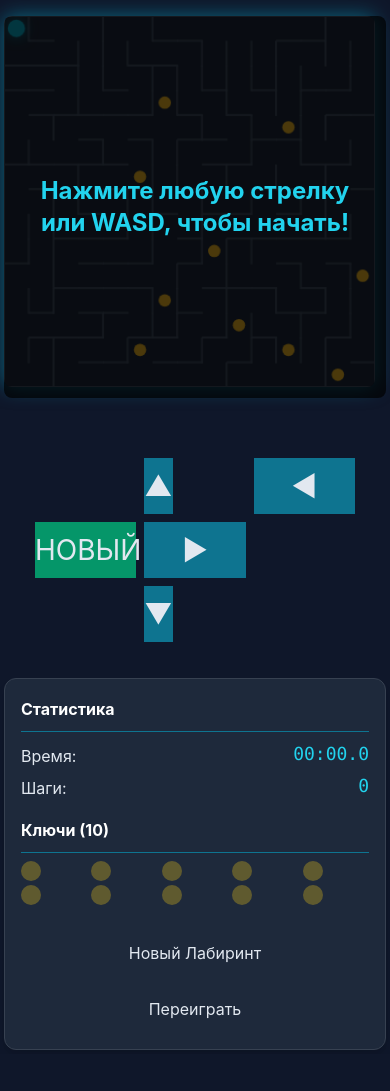
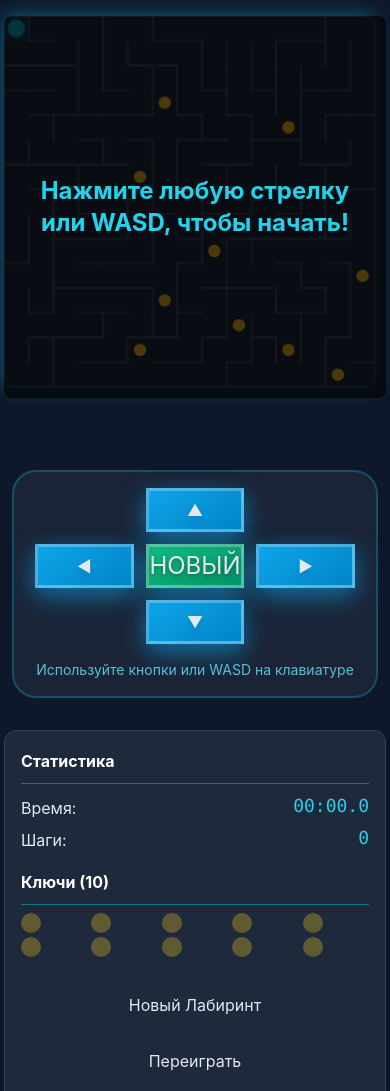
Before and after one commit to Sova-studiya/Game_PS-PC, a plain HTML site: page index.html in a window 390 px wide. Shown: the top 1091 px of the page. Before the commit the page ends 1054 px from the top, so only its background shows below. Drawn offline with nearby package versions, Linux system fonts and the light colour scheme.

Commit message:
Update index.html

```diff
--- a/index.html
+++ b/index.html
@@ -32,6 +32,7 @@
                 padding: 0.25rem;
                 align-items: flex-start;
                 padding-top: 1rem;
+                justify-content: flex-start;
             }
 
             #gameCanvas {
@@ -46,7 +47,7 @@
             border-radius: 0.5rem;
             box-shadow: 0 0 20px rgba(6, 182, 212, 0.5);
             display: block;
-            touch-action: none; /* Предотвращает стандартные жесты касания */
+            touch-action: none;
         }
 
         .btn-primary {
@@ -82,26 +83,89 @@
             @apply mb-0;
         }
 
+        /* ОЧЕНЬ УЛУЧШЕННЫЕ КНОПКИ УПРАВЛЕНИЯ ДЛЯ МОБИЛЬНЫХ */
+        .control-btn {
+            @apply w-full h-20 text-4xl font-bold text-white rounded-2xl shadow-2xl
+                   transition duration-150 ease-in-out focus:outline-none
+                   active:scale-90 flex items-center justify-center;
+            touch-action: manipulation;
+            background-image: linear-gradient(145deg, #0ea5e9, #0284c7);
+            border: 3px solid rgba(255, 255, 255, 0.2);
+            box-shadow: 0 8px 25px rgba(14, 165, 233, 0.3),
+                        inset 0 2px 0 rgba(255, 255, 255, 0.2);
+        }
+
+        /* Специальные стили для разных кнопок управления */
+        #upBtn {
+            background-image: linear-gradient(145deg, #0ea5e9, #0284c7);
+            border-color: rgba(255, 255, 255, 0.3);
+        }
+
+        #downBtn {
+            background-image: linear-gradient(145deg, #0ea5e9, #0284c7);
+            border-color: rgba(255, 255, 255, 0.3);
+        }
+
+        #leftBtn {
+            background-image: linear-gradient(145deg, #0ea5e9, #0284c7);
+            border-color: rgba(255, 255, 255, 0.3);
+        }
+
+        #rightBtn {
+            background-image: linear-gradient(145deg, #0ea5e9, #0284c7);
+            border-color: rgba(255, 255, 255, 0.3);
+        }
+
+        #mobileNewMazeBtn {
+            background-image: linear-gradient(145deg, #10b981, #059669);
+            border-color: rgba(255, 255, 255, 0.3);
+            font-size: 1.5rem !important;
+            text-shadow: 0 2px 4px rgba(0, 0, 0, 0.3);
+        }
+
+        /* Эффекты при наведении/нажатии */
+        .control-btn:hover {
+            transform: translateY(-2px);
+            box-shadow: 0 12px 30px rgba(14, 165, 233, 0.4),
+                        inset 0 2px 0 rgba(255, 255, 255, 0.3);
+        }
+
+        .control-btn:active {
+            transform: translateY(1px) scale(0.95);
+            box-shadow: 0 4px 15px rgba(14, 165, 233, 0.3),
+                        inset 0 2px 0 rgba(255, 255, 255, 0.1);
+        }
+
+        /* Адаптивные размеры для очень маленьких экранов */
+        @media (max-width: 380px) {
+            .control-btn {
+                height: 4.5rem !important;
+                font-size: 2.5rem !important;
+            }
+
+            #mobileNewMazeBtn {
+                font-size: 1.25rem !important;
+            }
+        }
+
+        @media (max-width: 320px) {
+            .control-btn {
+                height: 4rem !important;
+                font-size: 2rem !important;
+            }
+
+            #mobileNewMazeBtn {
+                font-size: 1.125rem !important;
+            }
+        }
+
         /* Адаптивные размеры текста для мобильных */
         @media (max-width: 640px) {
             .btn-quiz-option {
-                font-size: 1.125rem !important; /* text-lg */
-                padding-top: 1rem !important; /* py-4 */
+                font-size: 1.125rem !important;
+                padding-top: 1rem !important;
                 padding-bottom: 1rem !important;
                 min-height: 4rem !important;
-            }
-        }
-
-        /* Адаптивные элементы управления для мобильных */
-        .control-btn {
-            @apply w-full h-14 text-3xl font-bold text-white rounded-xl shadow-xl transition duration-100 ease-in-out focus:outline-none active:scale-95;
-            touch-action: manipulation; /* Улучшает отзывчивость касаний */
-        }
-
-        @media (max-width: 640px) {
-            .control-btn {
-                height: 3.5rem !important;
-                font-size: 1.75rem !important;
             }
         }
 
@@ -118,7 +182,7 @@
             z-index: 100;
             overflow-y: auto;
             padding: 1rem;
-            -webkit-overflow-scrolling: touch; /* Плавная прокрутка на iOS */
+            -webkit-overflow-scrolling: touch;
         }
 
         .modal-content {
@@ -141,14 +205,14 @@
             }
 
             #quizQuestion {
-                font-size: 1.125rem !important; /* text-lg */
-                margin-bottom: 1.5rem !important; /* mb-6 */
+                font-size: 1.125rem !important;
+                margin-bottom: 1.5rem !important;
                 line-height: 1.5 !important;
             }
 
             h3 {
-                font-size: 1.5rem !important; /* text-2xl */
-                margin-bottom: 1rem !important; /* mb-4 */
+                font-size: 1.5rem !important;
+                margin-bottom: 1rem !important;
             }
         }
 
@@ -189,6 +253,7 @@
                 order: 2 !important;
                 width: 100% !important;
                 margin-bottom: 1.5rem !important;
+                padding: 0.5rem !important;
             }
         }
 
@@ -214,7 +279,71 @@
         /* Улучшенные кнопки для мобильных */
         button {
             touch-action: manipulation;
-            min-height: 44px; /* Минимальный размер для удобного касания */
+            min-height: 44px;
+        }
+
+        /* Специальный контейнер для мобильного управления */
+        .mobile-controls-container {
+            background: rgba(30, 41, 59, 0.8);
+            backdrop-filter: blur(10px);
+            border: 2px solid rgba(6, 182, 212, 0.3);
+            border-radius: 1.5rem;
+            padding: 1rem;
+            margin-top: 1rem;
+        }
+
+        /* Улучшенная сетка для управления */
+        .controls-grid {
+            display: grid;
+            grid-template-columns: 1fr 1fr 1fr;
+            grid-template-rows: 1fr 1fr 1fr;
+            gap: 0.75rem;
+            width: 100%;
+            max-width: 320px;
+            margin: 0 auto;
+        }
+
+        /* Позиционирование кнопок в сетке */
+        .controls-grid #upBtn {
+            grid-column: 2;
+            grid-row: 1;
+        }
+
+        .controls-grid #leftBtn {
+            grid-column: 1;
+            grid-row: 2;
+        }
+
+        .controls-grid #mobileNewMazeBtn {
+            grid-column: 2;
+            grid-row: 2;
+        }
+
+        .controls-grid #rightBtn {
+            grid-column: 3;
+            grid-row: 2;
+        }
+
+        .controls-grid #downBtn {
+            grid-column: 2;
+            grid-row: 3;
+        }
+
+        /* Анимация для кнопок */
+        @keyframes pulse {
+            0% {
+                box-shadow: 0 8px 25px rgba(14, 165, 233, 0.3);
+            }
+            50% {
+                box-shadow: 0 8px 25px rgba(14, 165, 233, 0.6);
+            }
+            100% {
+                box-shadow: 0 8px 25px rgba(14, 165, 233, 0.3);
+            }
+        }
+
+        .control-btn {
+            animation: pulse 2s infinite;
         }
     </style>
 </head>
@@ -263,18 +392,40 @@
             </div>
         </div>
 
-        <!-- Мобильные элементы управления -->
+        <!-- УЛУЧШЕННЫЕ МОБИЛЬНЫЕ ЭЛЕМЕНТЫ УПРАВЛЕНИЯ -->
         <div id="mobileControls" class="mobile-controls w-full max-w-md flex justify-center p-3 lg:hidden order-3">
-            <div class="grid grid-cols-3 gap-2 w-full max-w-xs">
-                <div class="col-start-2">
-                    <button id="upBtn" class="control-btn bg-cyan-700 hover:bg-cyan-600 active:bg-cyan-500">▲</button>
+            <div class="mobile-controls-container w-full">
+                <div class="controls-grid">
+                    <!-- Вверх -->
+                    <button id="upBtn" class="control-btn">
+                        <span class="drop-shadow-lg">▲</span>
+                    </button>
+
+                    <!-- Влево -->
+                    <button id="leftBtn" class="control-btn">
+                        <span class="drop-shadow-lg">◀</span>
+                    </button>
+
+                    <!-- Новая игра -->
+                    <button id="mobileNewMazeBtn" class="control-btn">
+                        <span class="drop-shadow-lg">НОВЫЙ</span>
+                    </button>
+
+                    <!-- Вправо -->
+                    <button id="rightBtn" class="control-btn">
+                        <span class="drop-shadow-lg">▶</span>
+                    </button>
+
+                    <!-- Вниз -->
+                    <button id="downBtn" class="control-btn">
+                        <span class="drop-shadow-lg">▼</span>
+                    </button>
                 </div>
-                <button id="leftBtn" class="control-btn bg-cyan-700 hover:bg-cyan-600 active:bg-cyan-500">◀</button>
-                <button id="mobileNewMazeBtn" class="control-btn bg-emerald-600 hover:bg-emerald-500 active:bg-emerald-400 text-sm lg:text-base py-3">НОВЫЙ</button>
-                <button id="rightBtn" class="control-btn bg-cyan-700 hover:bg-cyan-600 active:bg-cyan-500">▶</button>
-                <div class="col-start-2">
-                    <button id="downBtn" class="control-btn bg-cyan-700 hover:bg-cyan-600 active:bg-cyan-500">▼</button>
-                </div>
+
+                <!-- Подсказка для пользователя -->
+                <p class="text-center text-cyan-300 text-sm mt-4 opacity-80">
+                    Используйте кнопки или WASD на клавиатуре
+                </p>
             </div>
         </div>
 
@@ -324,7 +475,6 @@
             STATS_BG: '#1e293b'
         };
 
-        // Данные викторины
         const KEY_QUIZ_DATA_RAW = `
 Look! The cat ____ on the sofa.,is sleeping,sleeps,1
 They ____ football every Saturday.,play,are playing,1
@@ -378,7 +528,6 @@ She never ____ when she is sad.,cries,is crying,1
 What ____ you do every weekend?,do,are,1
         `;
 
-        // Парсинг данных викторины
         const KEY_QUIZ_DATA = KEY_QUIZ_DATA_RAW.trim().split('\n')
             .map(line => line.trim())
             .filter(line => line.length > 0)
@@ -404,7 +553,6 @@ What ____ you do every weekend?,do,are,1
         }).filter(item => item !== null);
 
         if (KEY_QUIZ_DATA.length === 0) {
-            console.warn("Нет корректных данных викторины.");
             KEY_QUIZ_DATA.push({
                 task: "Что ____ вы делаете?",
                 options: ["делаете", "делает"],
@@ -412,7 +560,6 @@ What ____ you do every weekend?,do,are,1
             });
         }
 
-        // === ПЕРЕМЕННЫЕ ИГРЫ ===
         let canvas, ctx;
         let maze;
         let player = { x: 0, y: 0 };
@@ -427,8 +574,6 @@ What ____ you do every weekend?,do,are,1
         let timerInterval;
         let keysRemaining = KEY_COUNT;
         let currentKeyId = null;
-
-        // === ВСПОМОГАТЕЛЬНЫЕ ФУНКЦИИ ===
 
         function generateMaze(rows, cols) {
             class Cell {
@@ -690,7 +835,6 @@ What ____ you do every weekend?,do,are,1
             currentKeyId = key.id;
 
             if (key.quizIndex >= KEY_QUIZ_DATA.length) {
-                 console.error(`Ошибка: quizIndex ${key.quizIndex} находится за пределами диапазона.`);
                  handleQuizAnswer(false);
                  return;
             }
@@ -783,7 +927,6 @@ What ____ you do every weekend?,do,are,1
             window.removeEventListener('resize', resizeCanvas);
             window.addEventListener('resize', resizeCanvas);
 
-            // Обработчик для мобильных устройств: предотвращение масштабирования
             document.addEventListener('touchmove', function(e) {
                 if(e.scale !== 1) {
                     e.preventDefault();
@@ -907,8 +1050,6 @@ What ____ you do every weekend?,do,are,1
             }
         }
 
-        // === ГЛАВНЫЙ ЗАПУСК ===
-
         document.addEventListener('DOMContentLoaded', () => {
             document.getElementById('newMazeBtn').onclick = initGame;
             document.getElementById('replayBtn').onclick = initGame;
```
